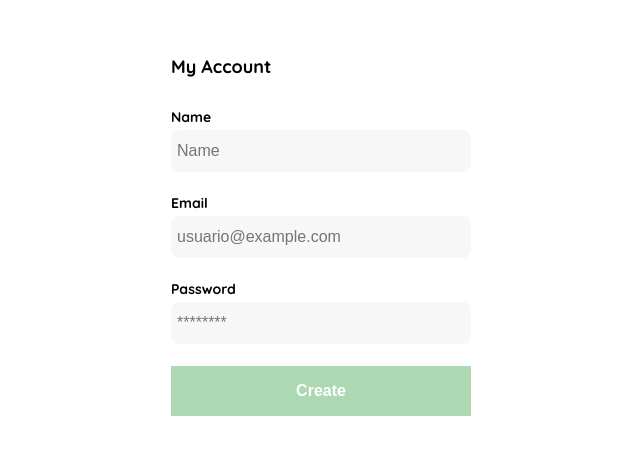
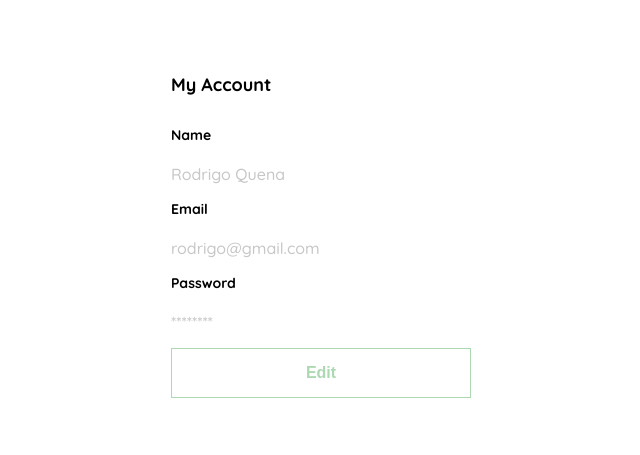
Before and after one commit to rodri012345/FirstPage, a plain HTML site: page clase5.html in a window 1280 px wide. Shown: the part 171-626 px from the top of the page, without its empty margins (319-959 px from the left). Drawn offline with Linux system fonts and the light colour scheme.

Commit message:
Se creo la autenticacion de usuarios y edicion

```diff
--- a/clase5.html
+++ b/clase5.html
@@ -59,25 +59,16 @@
            font-weight: bold;
             margin-bottom: 4px;
         }
-        .input{
-            background-color: var(--text-input-field);
-            border: none;
-            border-radius: 8px;
-            height: 30px;
+        .value{
+            color: var(--very-light-pink);
             font-size: var(--md);
-            padding: 6px;
-            margin-bottom: 12px;
+            margin: 8px 0px 32 px 0px;
         }
-        .input-name,
-        .input-email,
-        .input-password{
-            margin-bottom: 22px;
-        }
-        .primary-button{
-            background-color: var(--hospital-green);
+        .secundary-button{
+            background-color: var(--white);
             border-radius: px;
-            border: none;
-            color: var(--white);
+            border: 1px solid var(--hospital-green);
+            color: var(--hospital-green);
             width: 100%;
             cursor: pointer;
             font-size: var(--md);
@@ -113,17 +104,16 @@
             <form action="/" class="form">
                 <div>
                     <label for="name" class="label">Name</label>
-                    <input type="text" id="name" placeholder="Name" class="input input-name">
+                    <p class="value">Rodrigo Quena</p>
 
                     <label for="email" class="label">Email</label>
-                    <input type="email" id="email" placeholder="usuario@example.com" class="input input-email">
+                    <p class="value">rodrigo@gmail.com</p>
 
                     <label for="password" class="label">Password</label>
-                    <input type="password" id="password" placeholder="********" class="input input-password">
-
+                    <p class="value">********</p>
                 </div>
 
-                <input type="submit" value="Create" class="primary-button">
+                <input type="submit" value="Edit" class="secundary-button">
             </form>
         </div>
     </div>
```
